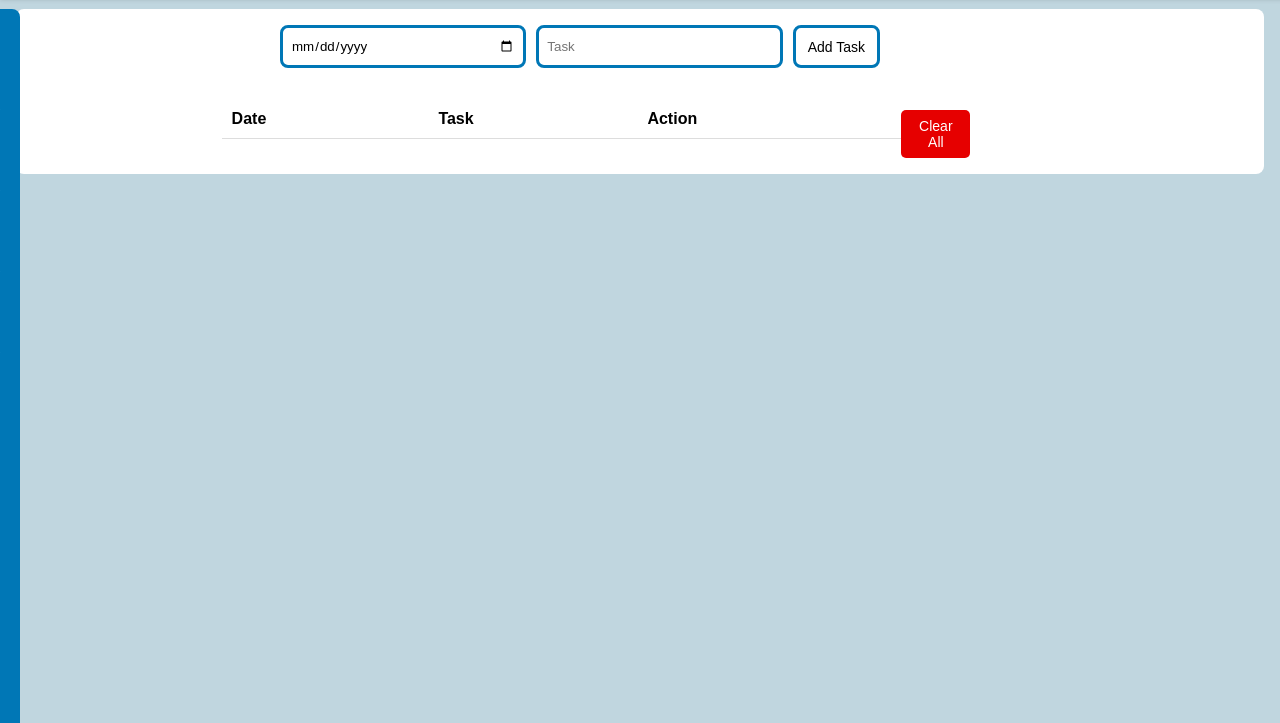
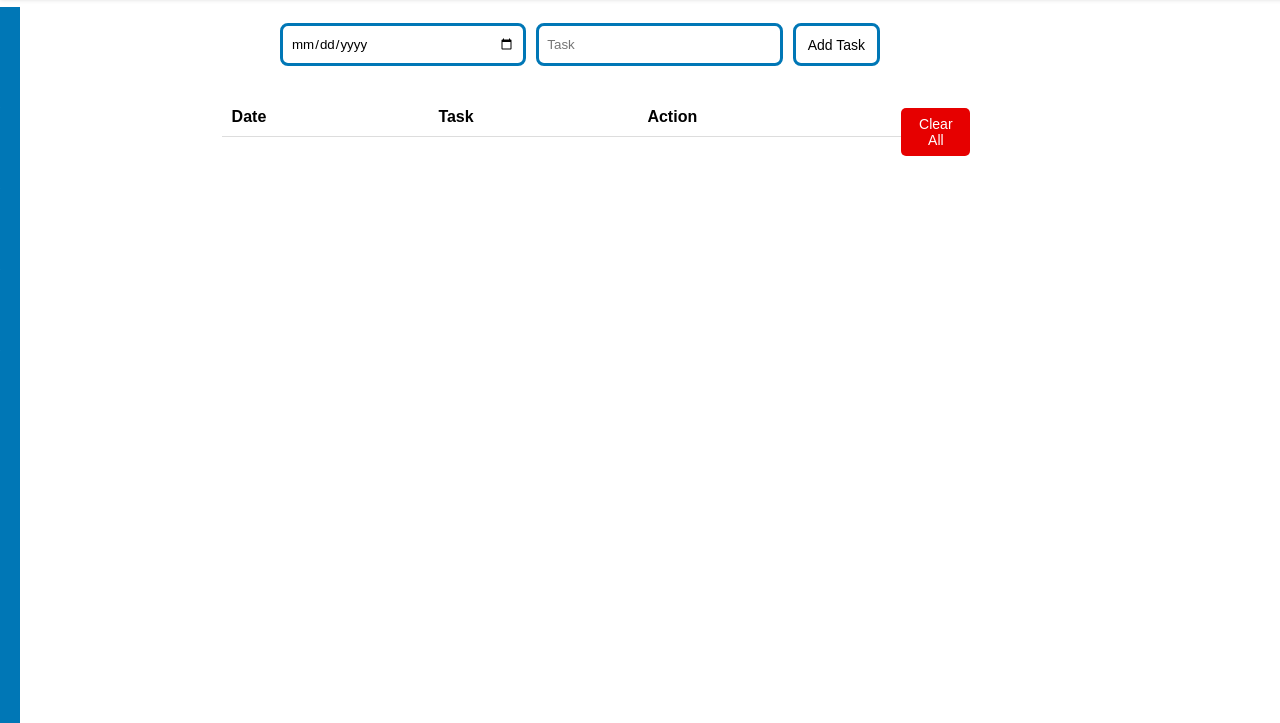
Before and after one commit to MishkatMukit/taskwiiz, a plain HTML site: page index.html in a window 1280 px wide. Shown: the part 77-800 px from the top of the page. Drawn offline with Linux system fonts and the light colour scheme.

Commit message:
more cleaner ui

```diff
--- a/style.css
+++ b/style.css
@@ -6,7 +6,7 @@
 
 }
 body{
-    background-color: #c0d6df;
+    background-color: white;
     display: flex;
     flex-direction: column;
 }
@@ -276,7 +276,7 @@ button.remove-button:hover {
     flex-direction: column;
     justify-content: flex-start;
     top: 1;
-    border-radius: 0px 8px;
+    border-radius: 0px;
     left: -250px; /* Hidden off-screen */
     width: 250px;
     height: 100%;
@@ -302,7 +302,7 @@ button.remove-button:hover {
 
 /* Add some transition to page content */
 .page-content {
-    margin-top: 70px; /* Add margin equal to the header's height */
+    margin-top: 68px; /* Add margin equal to the header's height */
     transition: margin-left 0.3s;
     padding: 16px;
 }
```
